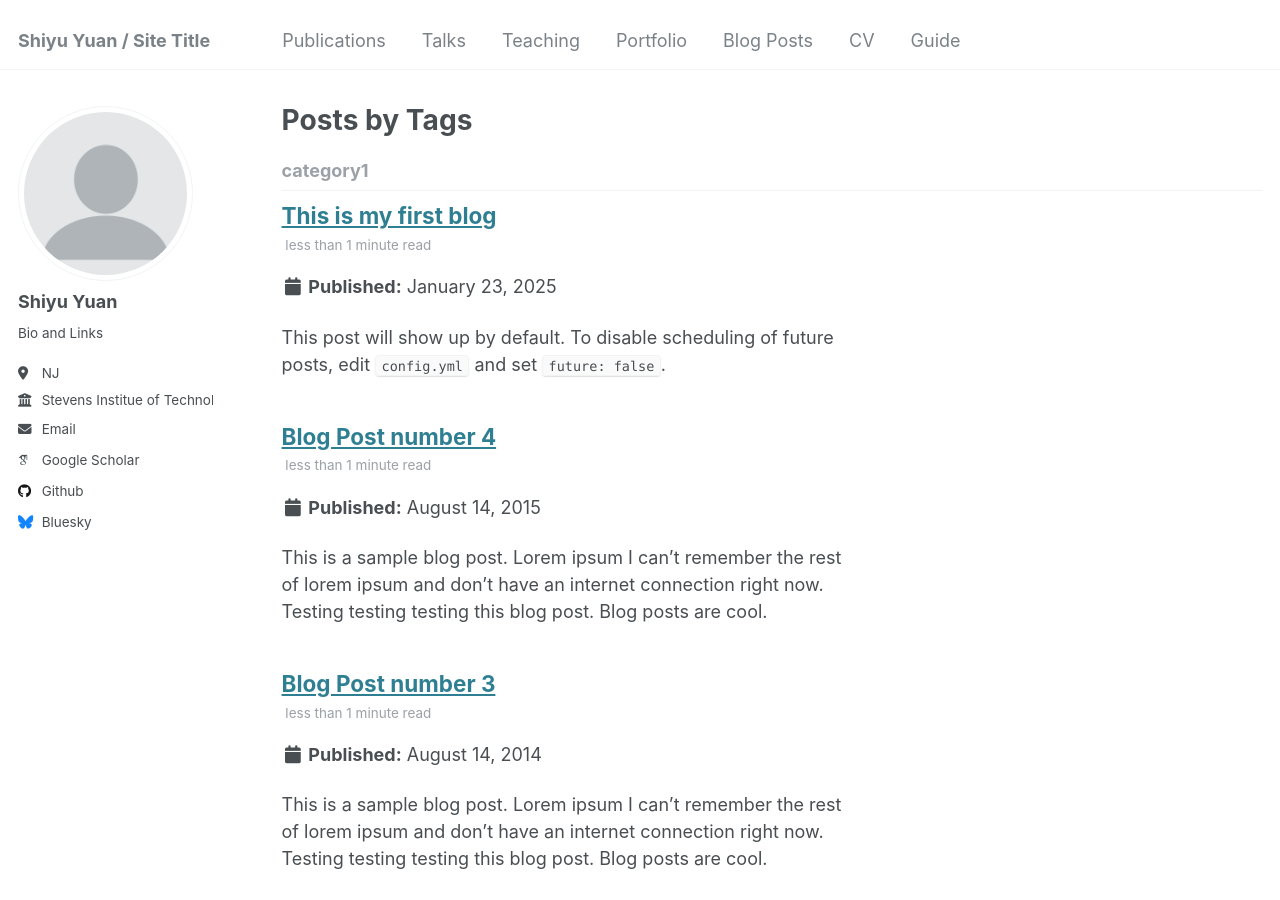
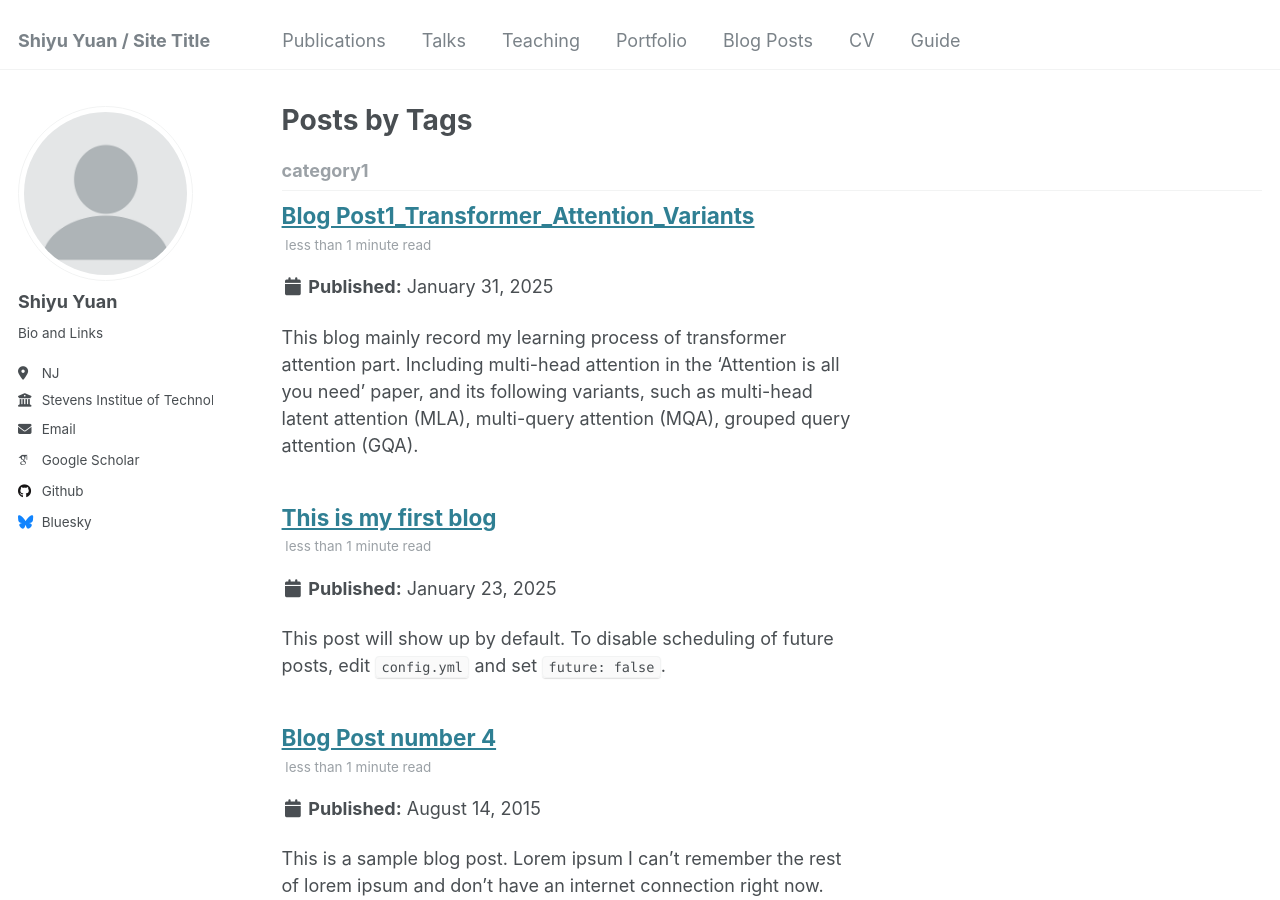
Before and after one commit to syyuan2021/syy2025, a Jekyll site: the page built from _pages/tag-archive.html, in a window 1280 px wide and 900 px high. Built offline with Jekyll 4.4.1, drawn with Linux system fonts in a browser that asks for light colours; some web fonts are replaced; some of the changed text lies outside the part shown.

Commit message:
Update and rename 2025_01_31.md to 2025-01-31-blog-post-1.md

```diff
--- a/_posts/2025_01_31.md
+++ b/_posts/2025-01-31-blog-post-1.md
@@ -1,7 +1,7 @@
 ---
 title: 'Blog Post1_Transformer_Attention_Variants'
 date: 2025-01-31
-permalink: blog-post1-transformer-attention-variants/
+permalink: /2025/01/31/blog-post-1/
 tags:
   - cool posts
   - category1
```
